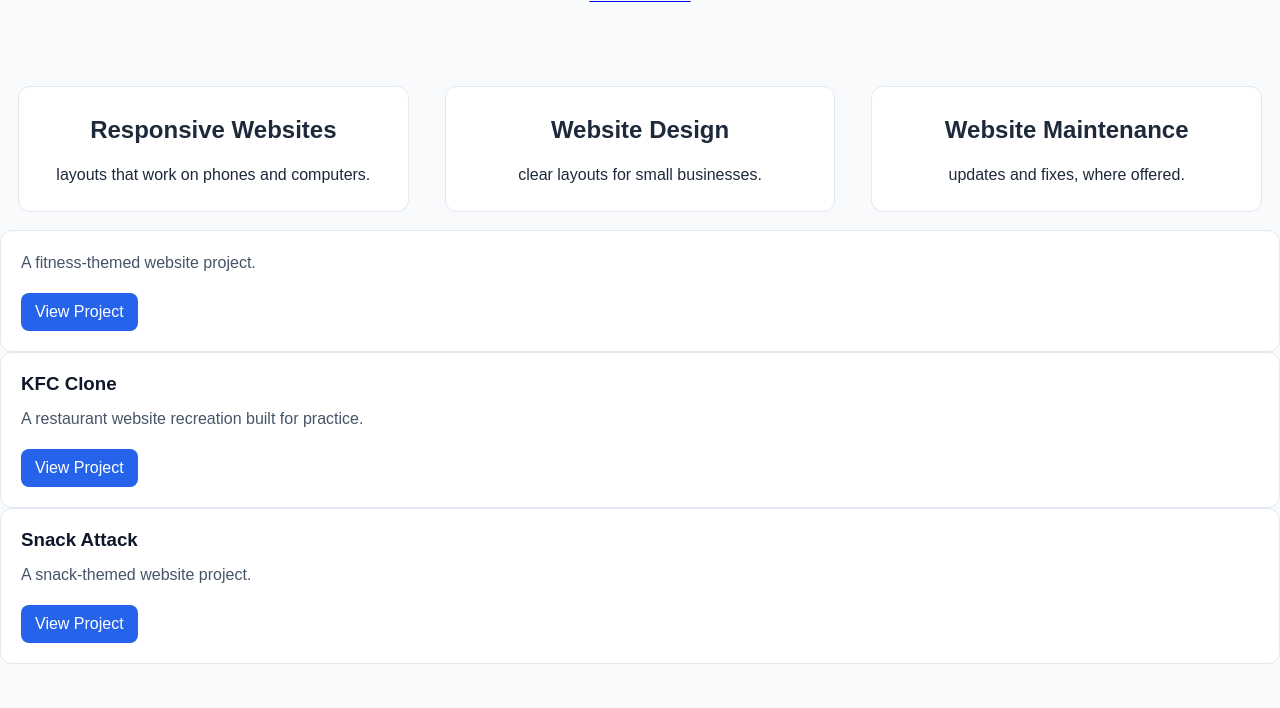
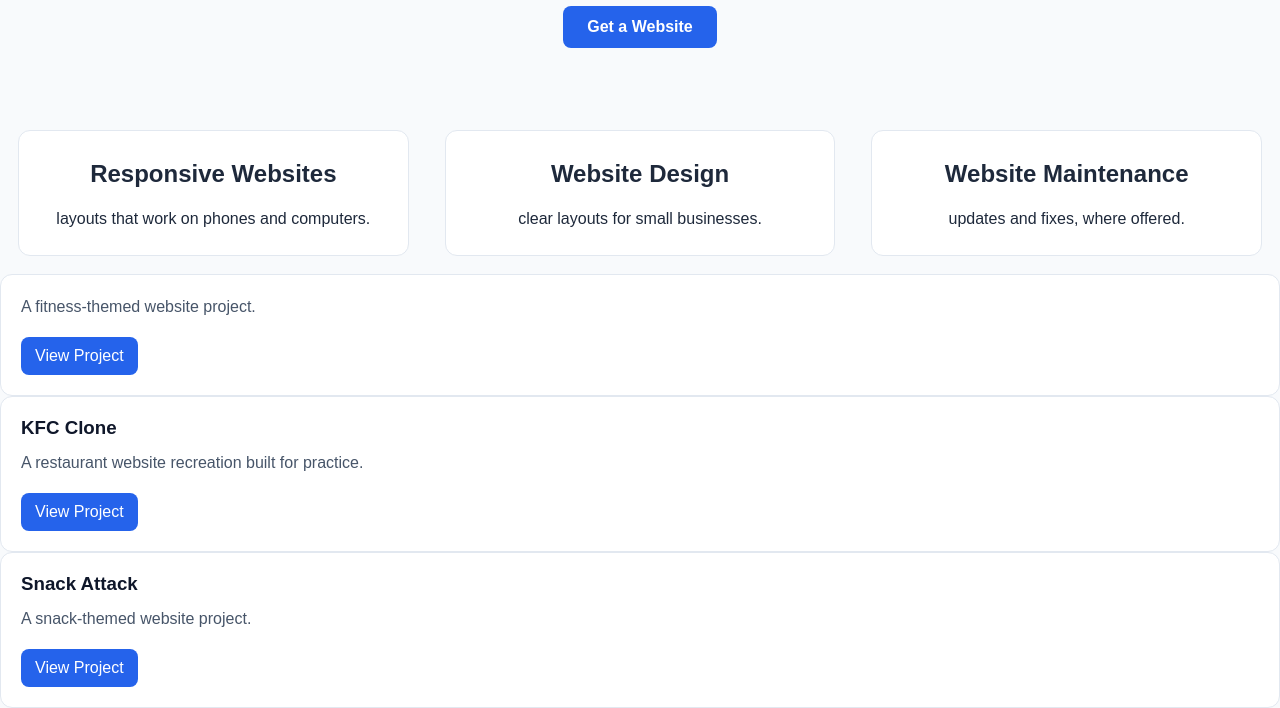
Before and after one commit to muneebalibutt62-create/muneebdev, a plain HTML site: page index.html in a window 1280 px wide. Shown: the part 290-998 px from the top of the page. Before the commit the page ends 954 px from the top, so only its background shows below. Drawn offline with Linux system fonts and the light colour scheme.

Commit message:
Update style.css

```diff
--- a/style.css
+++ b/style.css
@@ -144,6 +144,22 @@ body {
     text-decoration: none;
 }
 
+.hero-button {
+    display: inline-block;
+    margin-top: 20px;
+    padding: 12px 24px;
+    background-color: #2563eb;
+    color: #ffffff;
+    border-radius: 8px;
+    text-decoration: none;
+    font-weight: 600;
+    transition: background-color 0.2s ease;
+}
+
+.hero-button:hover {
+    background-color: #1d4ed8;
+}
+
 .project-card a:hover {
     background-color: #1d4ed8;
 }
```
